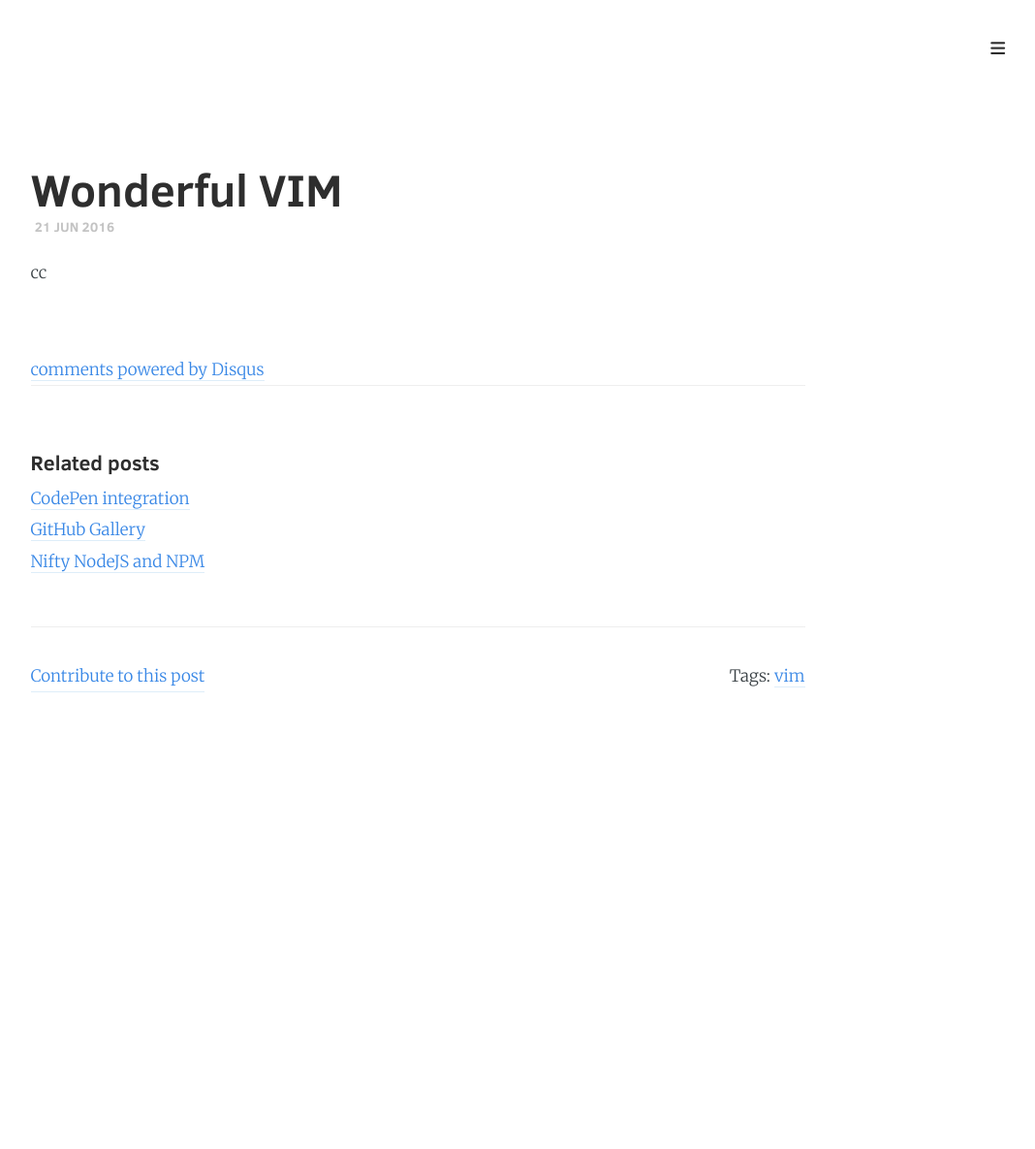
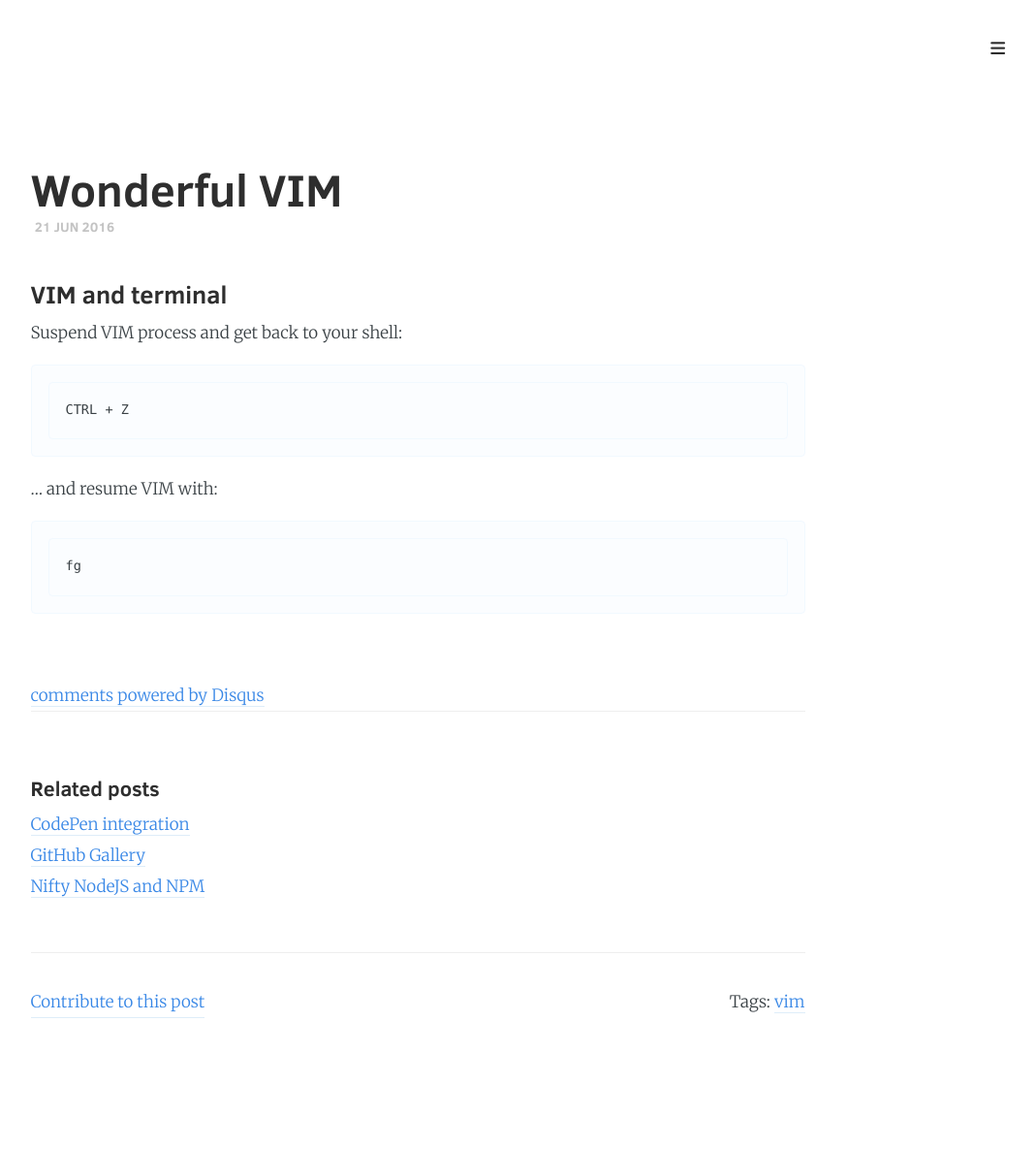
Before and after one commit to cirgl/lthr.github.io, a Jekyll site: the page built from _posts/2016-06-21-vim.md, in a window 1280 px wide. Shown: the whole page at 97% size, without its empty margins (209-1277 px from the left). Built offline with Jekyll 4.4.1, drawn with Linux system fonts in a browser that asks for light colours; nearby versions of some CDN libraries; comment, search, counter and statistics services are not loaded; before the commit the page ends 900 px from its top, so only the background shows below that.

Commit message:
add suspend/resume vim

````diff
--- a/_posts/2016-06-21-vim.md
+++ b/_posts/2016-06-21-vim.md
@@ -5,4 +5,15 @@ tags:
 - vim
 ---
 
-cc
+## VIM and terminal
+Suspend VIM process and get back to your shell:
+
+```
+CTRL + Z
+```
+
+... and resume VIM with:
+
+```
+fg
+```
````
